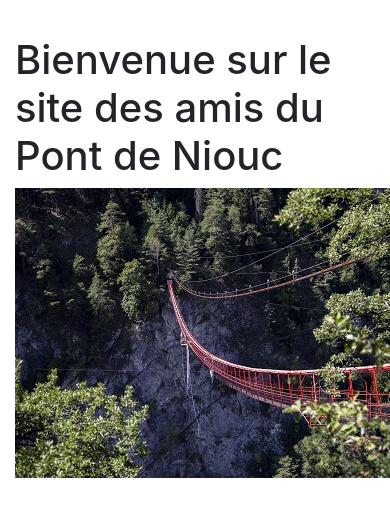
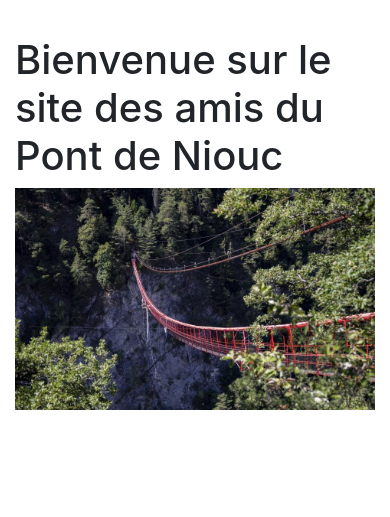
Before and after one commit to Borganov/audioguide, a Django app: page /fr/ in a window 390 px wide; the page is wider, and only the part inside the window is pictured. Shown: the part 56-573 px from the top of that part. Run offline with Django 3.2, Linux system fonts and the light colour scheme; some libraries are stand-ins or nearby versions.

Commit message:
img responsive

```diff
--- a/templates/pages/home_page.html
+++ b/templates/pages/home_page.html
@@ -6,7 +6,7 @@
 {% block content %}
 <h1>{% trans "Bienvenue sur le site des amis du Pont de Niouc" %}</h1>
     <div class="banner">
-    <img src="{% static 'imgPosition/Niouc-Pont-Suspendu.jpg' %}"/>
+    <img src="{% static 'imgPosition/Niouc-Pont-Suspendu.jpg' %}" class="responsive"/>
     </div>
 
 {% endblock %}
--- a/templates/static/main.css
+++ b/templates/static/main.css
@@ -61,6 +61,10 @@ input:checked + .slider:before {
   border-radius: 50%;
 }
 
+.responsive {
+  width: 100%;
+  height: auto;
+}
 
 textarea{
 wrap:off;
```
Also changed, not shown: static/imgPosition/Niouc-Pont-Suspendu - Copie.jpg (deleted), static/imgPosition/Niouc-Pont-Suspendu.jpg.
